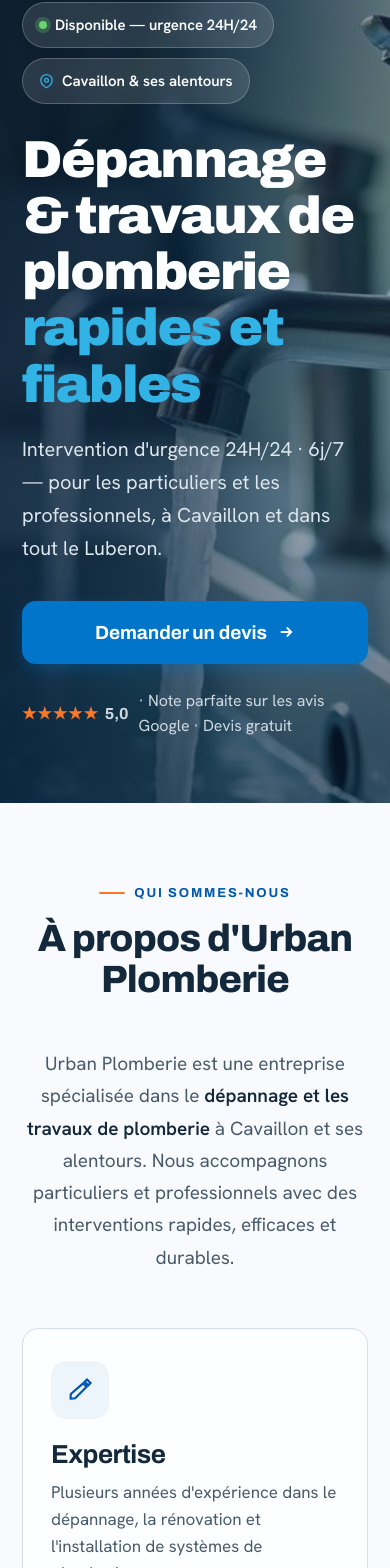
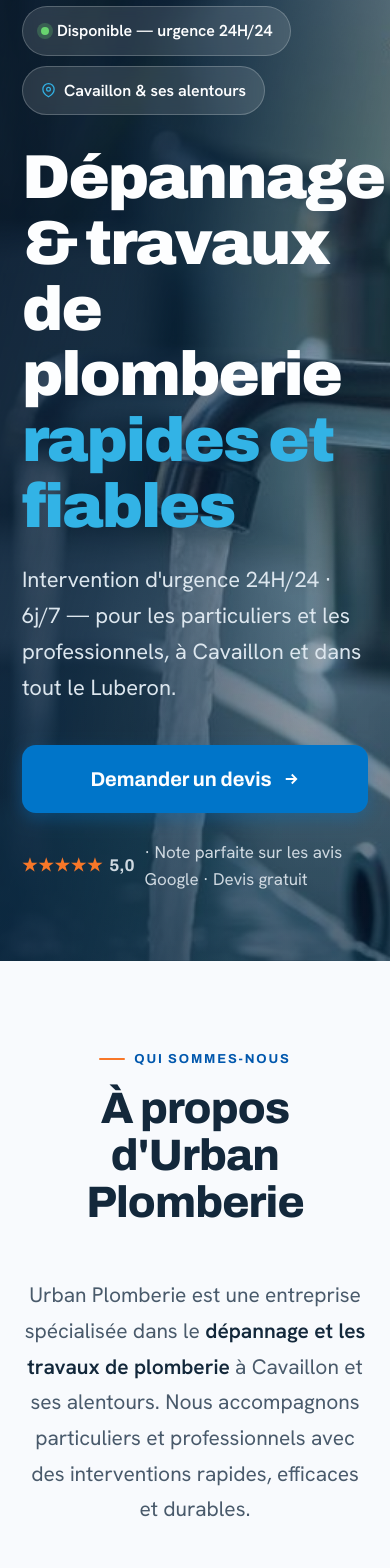
Before and after one commit to yanislft/UrbanPlomberie, a React (Vite) app: page / in a window 390 px wide. Shown: the part 98-1666 px from the top of the page. Built offline with nearby package versions, Linux system fonts and the light colour scheme.

Commit message:
mobile: much bigger — h1 62px, sections 44px, body 19-22px

```diff
--- a/src/index.css
+++ b/src/index.css
@@ -419,22 +419,22 @@
   .up-wrap       { padding: 0 22px; }
 
   /* ── Hero ── */
-  .up-hero { padding: 100px 0 64px; min-height: auto; }
-  .up-hero-content h1    { font-size: 52px; line-height: 1.08; }
-  .up-hero-content .lede { font-size: 20px; margin-top: 20px; line-height: 1.65; }
-  .badge-row    { margin-bottom: 28px; gap: 10px; }
-  .pill         { font-size: 15px; padding: 10px 16px; }
-  .hero-actions { margin-top: 36px; flex-direction: column; align-items: stretch; gap: 14px; }
+  .up-hero { padding: 104px 0 68px; min-height: auto; }
+  .up-hero-content h1    { font-size: 62px; line-height: 1.06; }
+  .up-hero-content .lede { font-size: 22px; margin-top: 22px; line-height: 1.65; }
+  .badge-row    { margin-bottom: 30px; }
+  .pill         { font-size: 16px; padding: 11px 18px; }
+  .hero-actions { margin-top: 38px; flex-direction: column; align-items: stretch; gap: 14px; }
   .hero-actions .call-fab { display: none; }
-  .hero-actions .up-btn   { width: 100%; justify-content: center; padding: 22px; font-size: 19px; border-radius: 14px; }
-  .hero-note  { font-size: 16px; margin-top: 24px; }
+  .hero-actions .up-btn   { width: 100%; justify-content: center; padding: 24px; font-size: 20px; border-radius: 14px; }
+  .hero-note  { font-size: 17px; margin-top: 26px; }
   .scroll-cue { display: none; }
 
   /* ── Sections ── */
-  .up-block { padding: 72px 0; }
-  .sec-head { margin-bottom: 48px; }
-  .sec-head h2 { font-size: 38px; }
-  .sec-head p  { font-size: 19px; }
+  .up-block { padding: 80px 0; }
+  .sec-head { margin-bottom: 52px; }
+  .sec-head h2 { font-size: 44px; }
+  .sec-head p  { font-size: 21px; }
 
   /* ── Grilles → 1 colonne ── */
   .value-grid, .svc-grid, .chantier-grid, .rev-grid { grid-template-columns: 1fr !important; }
@@ -443,45 +443,45 @@
   .contact-grid { grid-template-columns: 1fr; }
 
   /* ── À propos ── */
-  .up-about-lede { font-size: 19px; line-height: 1.7; }
-  .value    { padding: 32px 28px; }
-  .value h3 { font-size: 26px; }
-  .value p  { font-size: 17px; }
+  .up-about-lede { font-size: 21px; line-height: 1.7; }
+  .value    { padding: 36px 30px; }
+  .value h3 { font-size: 29px; }
+  .value p  { font-size: 19px; }
 
   /* ── Prestations ── */
-  .svc-media    { height: 240px; }
-  .svc-body     { padding: 28px; }
-  .svc-body h3  { font-size: 26px; }
-  .svc-body p   { font-size: 17px; }
-  .svc-more     { font-size: 17px; margin-top: 22px; }
+  .svc-media    { height: 250px; }
+  .svc-body     { padding: 30px; }
+  .svc-body h3  { font-size: 29px; }
+  .svc-body p   { font-size: 19px; }
+  .svc-more     { font-size: 19px; margin-top: 24px; }
 
   /* ── Chantiers ── */
-  .chantier-media       { height: 220px; }
-  .chantier-body-new    { padding: 28px; }
-  .chantier-body-new h3 { font-size: 24px; }
-  .chantier-body-new p  { font-size: 16.5px; }
+  .chantier-media       { height: 230px; }
+  .chantier-body-new    { padding: 30px; }
+  .chantier-body-new h3 { font-size: 27px; }
+  .chantier-body-new p  { font-size: 18px; }
 
   /* ── CTA band ── */
   .up-cta-band { padding: 20px 0; }
-  .cta-inner   { padding: 40px 28px; flex-direction: column; align-items: stretch; gap: 28px; border-radius: 22px; }
-  .cta-inner h2 { font-size: 32px; }
-  .cta-inner p  { font-size: 18px; }
+  .cta-inner   { padding: 44px 30px; flex-direction: column; align-items: stretch; gap: 30px; border-radius: 22px; }
+  .cta-inner h2 { font-size: 36px; }
+  .cta-inner p  { font-size: 20px; }
   .cta-actions  { flex-direction: column; align-items: stretch; gap: 14px; }
   .cta-actions .call-fab { display: none; }
-  .cta-actions .up-btn   { width: 100%; justify-content: center; padding: 22px; font-size: 19px; border-radius: 14px; }
+  .cta-actions .up-btn   { width: 100%; justify-content: center; padding: 24px; font-size: 20px; border-radius: 14px; }
 
   /* ── Reviews ── */
-  .rev-summary  { padding: 24px 26px; gap: 20px; }
-  .rev-summary .score { font-size: 40px; }
+  .rev-summary  { padding: 26px 28px; gap: 20px; }
+  .rev-summary .score { font-size: 46px; }
   .rev-summary .vline { display: none; }
-  .rev   { padding: 26px; }
-  .rev p { font-size: 17px; line-height: 1.65; }
-  .rev .rev-who b { font-size: 17px; }
+  .rev   { padding: 28px; }
+  .rev p { font-size: 18px; line-height: 1.65; }
+  .rev .rev-who b { font-size: 18px; }
 
   /* ── Footer ── */
-  .up-footer { padding: 60px 0 36px; }
-  .foot-grid { gap: 40px; }
-  .foot-col a, .foot-col span { font-size: 17px; }
+  .up-footer { padding: 64px 0 40px; }
+  .foot-grid { gap: 44px; }
+  .foot-col a, .foot-col span { font-size: 18px; }
 
   /* ── Contact ── */
   .contact-form-box button { width: 100%; justify-content: center; }
```
